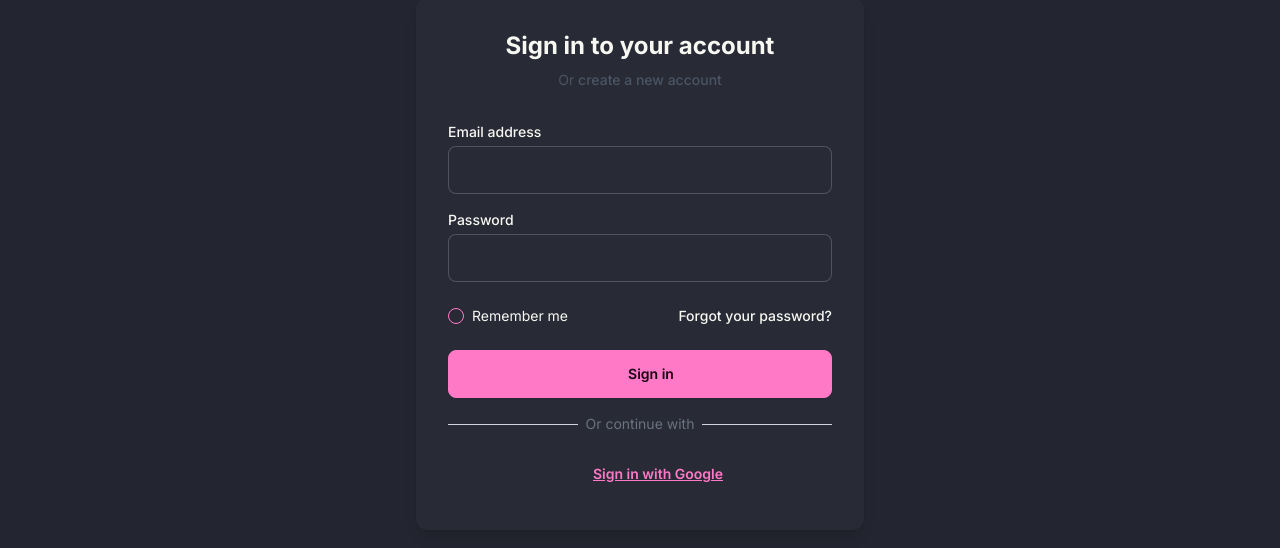
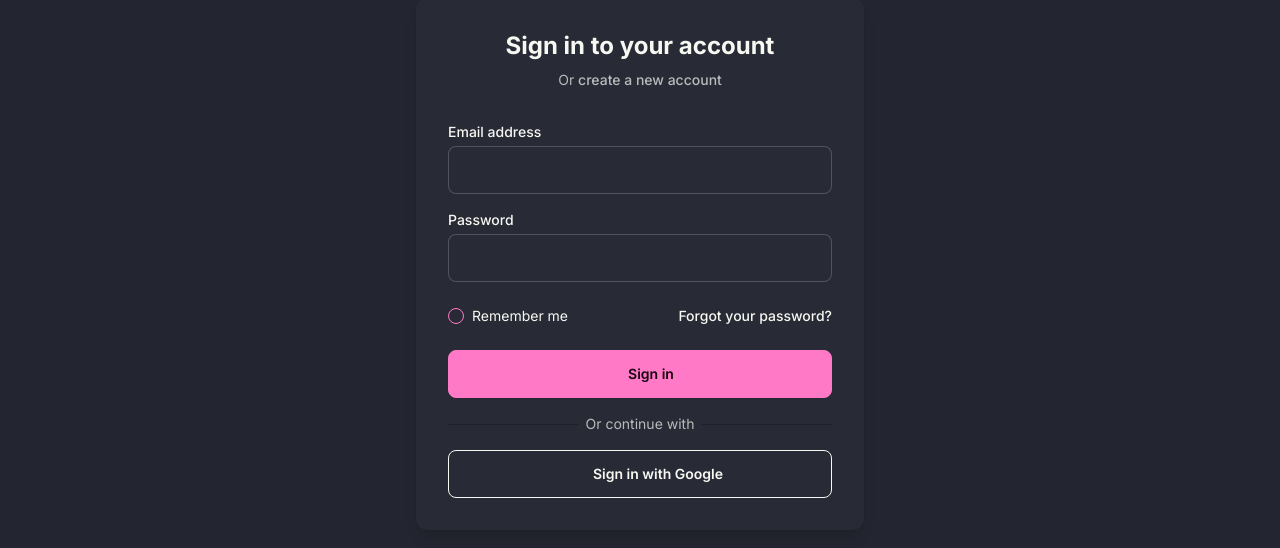
Before and after one commit to AdiYd/webly-console, a Next.js app: page /auth/signin in a window 1280 px wide. Shown: the part 136-684 px from the top of the page. Built offline with nearby package versions, Linux system fonts and the light colour scheme; no server answers; some icons are missing.

Commit message:
my first commit

```diff
--- a/src/app/auth/signin/page.tsx
+++ b/src/app/auth/signin/page.tsx
@@ -1,6 +1,6 @@
 'use client';
 
-import { useState } from 'react';
+import { useState, useEffect } from 'react';
 import { signIn } from 'next-auth/react';
 import { useSearchParams, useRouter } from 'next/navigation';
 import { Icon } from '@/components/ui/icon';
@@ -10,11 +10,31 @@ export default function SignIn() {
   const router = useRouter();
   const searchParams = useSearchParams();
   const callbackUrl = searchParams.get('callbackUrl') || '/';
+  const errorMessage = searchParams.get('error');
 
   const [email, setEmail] = useState('');
   const [password, setPassword] = useState('');
   const [isLoading, setIsLoading] = useState(false);
   const [error, setError] = useState('');
+
+  // Handle URL error parameters
+  useEffect(() => {
+    if (errorMessage) {
+      switch (errorMessage) {
+        case 'OAuthAccountNotLinked':
+          setError('This email is already associated with another sign-in method');
+          break;
+        case 'AccessDenied':
+          setError('Access denied. You may not have permission to sign in');
+          break;
+        case 'Verification':
+          setError('Email verification required. Please verify your email first');
+          break;
+        default:
+          setError('Authentication error. Please try again');
+      }
+    }
+  }, [errorMessage]);
 
   const handleSubmit = async (e: React.FormEvent) => {
     e.preventDefault();
@@ -34,7 +54,10 @@ export default function SignIn() {
         return;
       }
 
-      router.push(callbackUrl);
+      if (result?.ok) {
+        // Show loading state while redirecting
+        router.push(callbackUrl);
+      }
     } catch (err) {
       console.error('Authentication error:', err);
       setError('An unexpected error occurred');
@@ -42,9 +65,17 @@ export default function SignIn() {
     }
   };
 
-  const handleGoogleSignIn = () => {
+  const handleGoogleSignIn = async () => {
     setIsLoading(true);
-    signIn('google', { callbackUrl });
+    try {
+      await signIn('google', { callbackUrl });
+      // Note: This will navigate away, the code below won't execute
+    } catch (err) {
+      // This catch is mainly for client-side errors before redirect
+      console.error('Google sign-in error:', err);
+      setError('Failed to initialize Google sign-in');
+      setIsLoading(false);
+    }
   };
 
   return (
@@ -52,7 +83,7 @@ export default function SignIn() {
       <div className="w-full max-w-md space-y-8 bg-base-100 p-8 shadow-lg rounded-xl">
         <div className="text-center">
           <h1 className="text-2xl font-bold">Sign in to your account</h1>
-          <p className="mt-2 text-sm text-gray-600">
+          <p className="mt-2 text-sm text-base-content/70">
             Or{' '}
             <Link href="/auth/signup" className="font-medium text-primary hover:underline">
               create a new account
@@ -139,15 +170,16 @@ export default function SignIn() {
 
             <div className="relative">
               <div className="absolute inset-0 flex items-center">
-                <div className="w-full border-t border-gray-300"></div>
+                <div className="w-full border-t border-base-300"></div>
               </div>
               <div className="relative flex justify-center text-sm">
-                <span className="bg-base-100 px-2 text-gray-500">Or continue with</span>
+                <span className="bg-base-100 px-2 text-base-content/70">Or continue with</span>
               </div>
             </div>
 
             <button
-              className="btn btn-link w-full flex items-center justify-center space-x-2"
+              type="button"
+              className="btn btn-outline w-full flex items-center justify-center space-x-2"
               onClick={handleGoogleSignIn}
               disabled={isLoading}
             >
```
